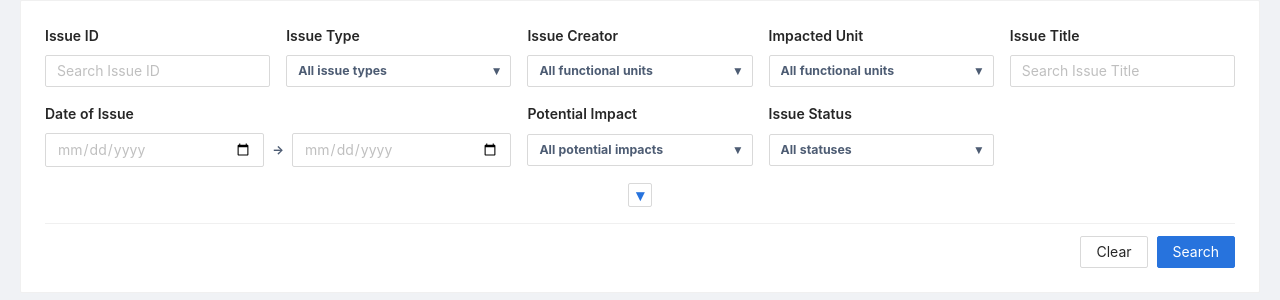
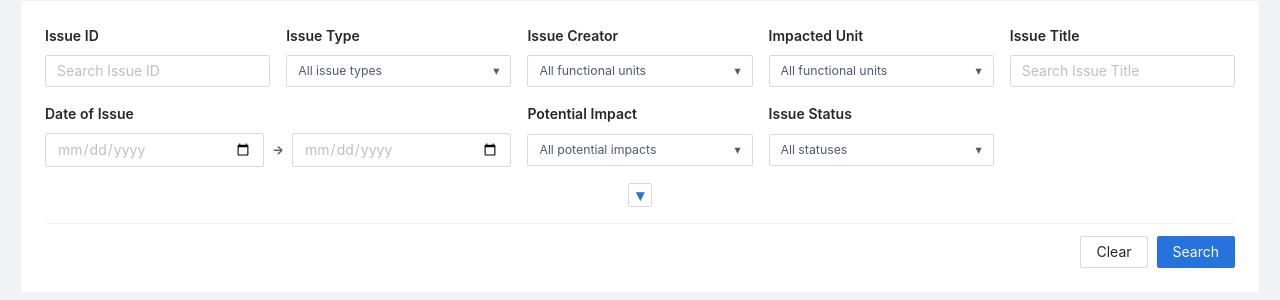
Before and after one commit to xiaodongzheng-sys/Jira-Automation, a Flask app: page /demo in a window 1280 px wide. Shown: the top 300 px of the page. Run offline with Flask 3, Linux system fonts and the light colour scheme; parts of the project's set-up code (start-up, migrations or seed data) failed here and were passed over; some libraries are stand-ins or nearby versions.

Commit message:
Use regular weight for multi-select values

```diff
--- a/static/issue_management.css
+++ b/static/issue_management.css
@@ -1221,3 +1221,12 @@
   padding: 0;
   accent-color: #2773dd;
 }
+
+/* Filter values are controls, not field labels: keep their copy regular. */
+.issue-multi-select-trigger,
+.issue-multi-select-trigger [data-search-multi-label],
+.issue-multi-select-trigger .issue-multi-select-arrow,
+.issue-multi-select-option span,
+.issue-multi-select-tag {
+  font-weight: 400;
+}
```
